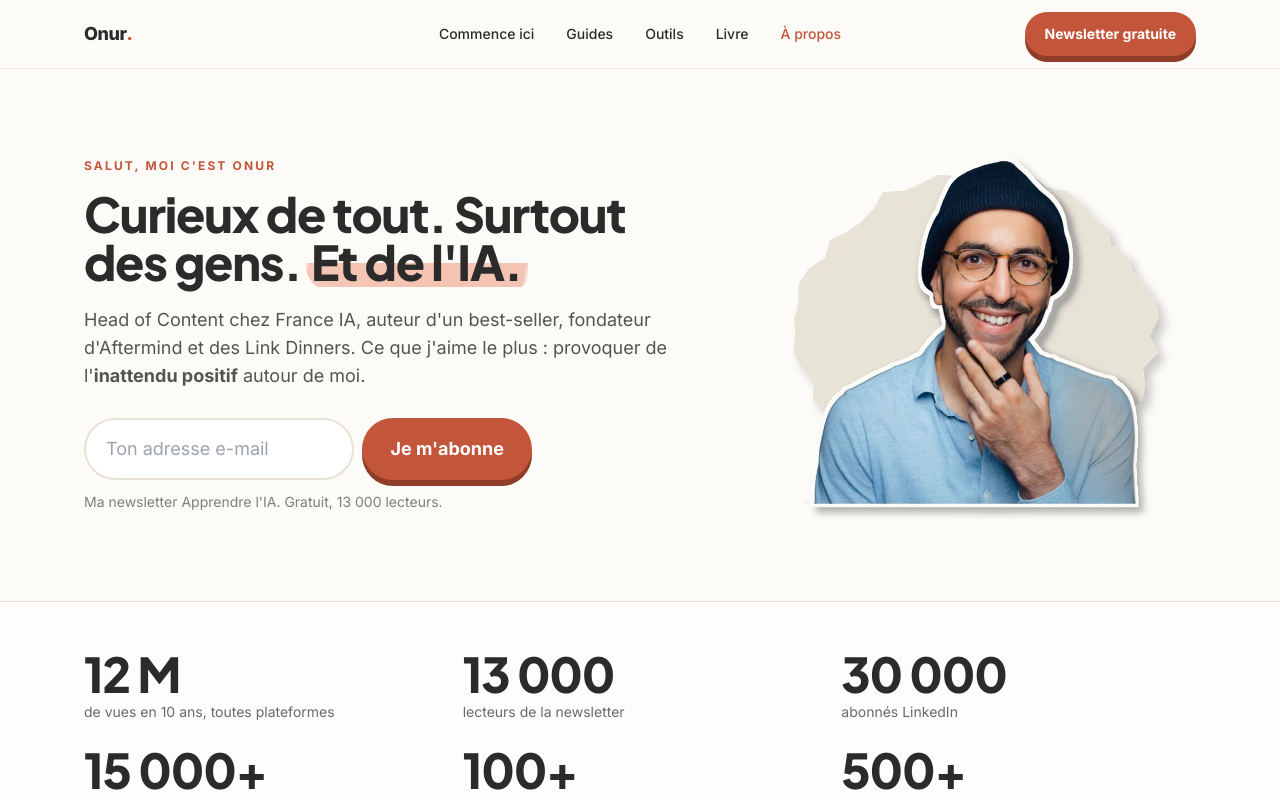
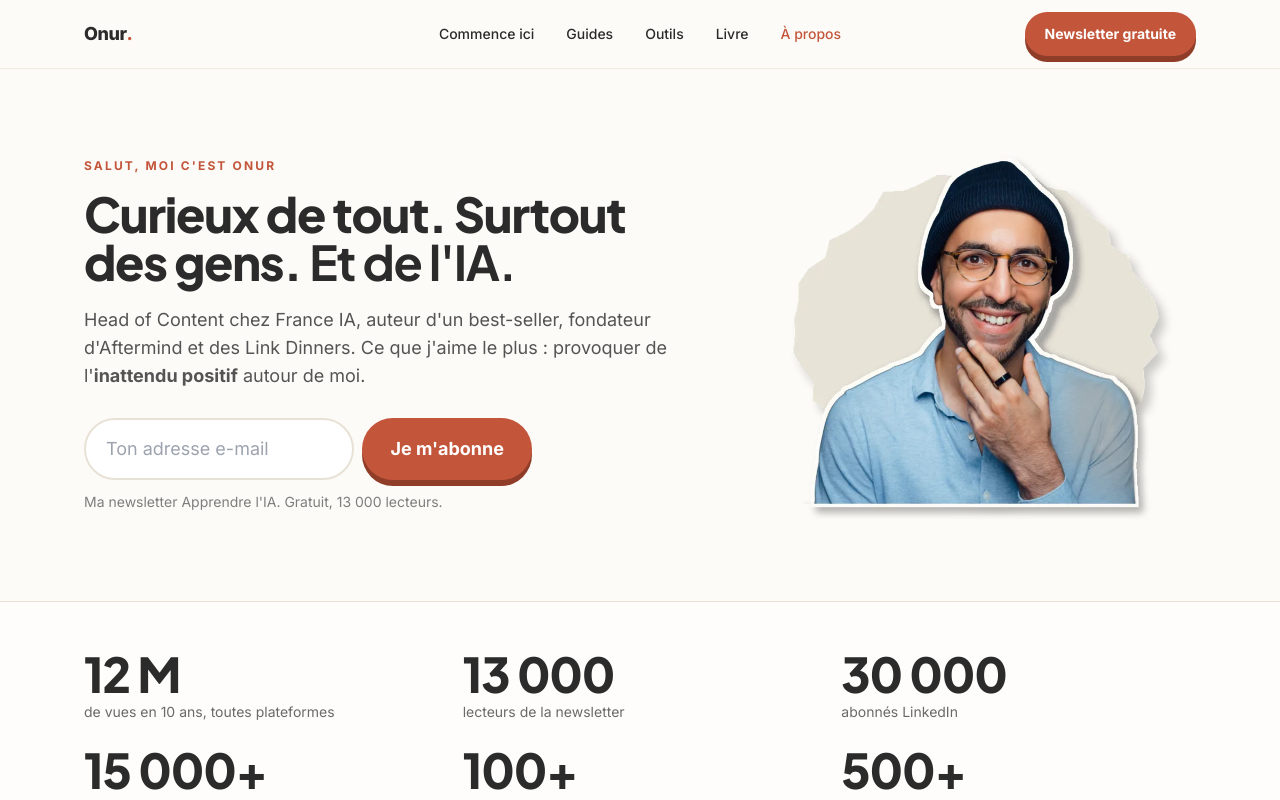
Before and after one commit to Onur-IA/onurkarapinar-site, a React (Vite) app: page /a-propos in a window 1280 px wide. Shown: the top 800 px of the page. Built offline with nearby package versions, Linux system fonts and the light colour scheme.

Commit message:
Phrases clés en gras simple, retouche photo Shinko

```diff
--- a/src/index.css
+++ b/src/index.css
@@ -41,6 +41,5 @@ body{font-size:17px;line-height:1.65} p{text-wrap:pretty}
 .polaroid .tape{position:absolute;top:-10px;left:50%;width:84px;height:22px;transform:translateX(-50%) rotate(-3deg);background:rgba(217,106,78,.35);border-radius:2px}
 @media (prefers-reduced-motion:reduce){.polaroid{transition:none}.polaroid:hover{transform:none}}
 
-.hl{background-image:linear-gradient(100deg,rgba(217,106,78,0) 0,rgba(232,135,105,.45) 2%,rgba(240,150,120,.55) 50%,rgba(232,135,105,.48) 97%,rgba(217,106,78,0) 100%);background-size:100% 45%;background-repeat:no-repeat;background-position:0 90%;padding:0 .18em;margin:0 -.08em;border-radius:.3em .5em .4em .6em;-webkit-box-decoration-break:clone;box-decoration-break:clone;color:inherit}
-.hl-title{background-size:100% 40%;background-position:0 88%;padding:0 .12em}
-.bg-ink .hl,.text-creme .hl{background-image:linear-gradient(100deg,rgba(217,106,78,0) 0,rgba(217,106,78,.55) 3%,rgba(217,106,78,.6) 97%,rgba(217,106,78,0) 100%)}
+.hl{font-weight:700;color:#2B2B2B}
+.bg-ink .hl,.text-creme .hl{color:inherit}
```
Also changed, not shown: s.tmp.mjs (added, +11 -0 lines), public/img/aftermind-shinko.webp.
